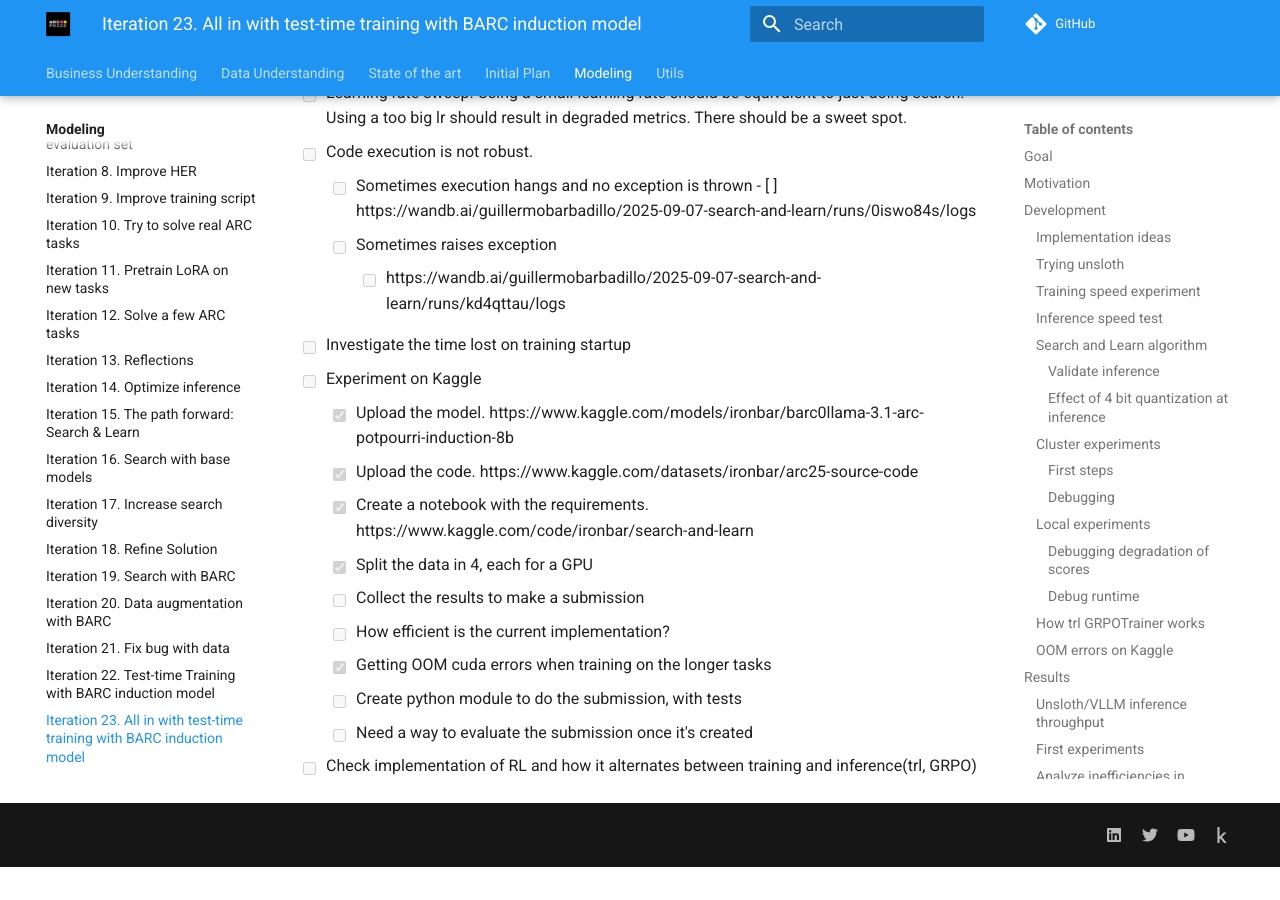
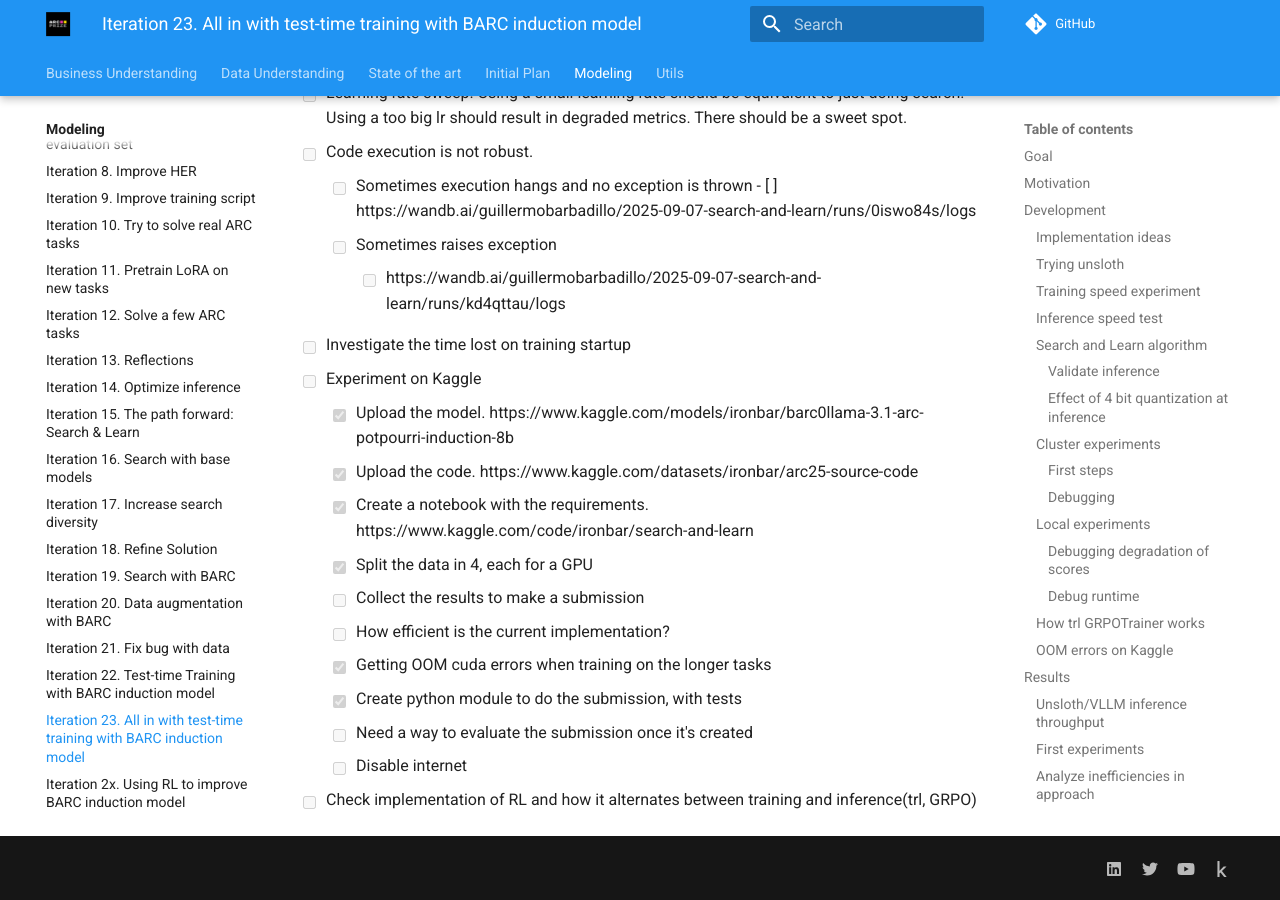
Before and after one commit to ironbar/arc25, an MkDocs documentation site: the page built from docs/modeling/Iteration_23_ttt_BARC_v2.md, in a window 1280 px wide and 900 px high, scrolled down 11585 px. Built offline with MkDocs 1.6.1 and Material for MkDocs 9.7.7, drawn with Linux system fonts in a browser that asks for light colours; comment, search, counter and statistics services are not loaded; before the commit the page ends 12452 px from its top, so only the background shows below that.

```diff
--- a/docs/modeling/Iteration_23_ttt_BARC_v2.md
+++ b/docs/modeling/Iteration_23_ttt_BARC_v2.md
@@ -495,6 +495,7 @@ Collecting flashinfer-python==0.2.5+cu124torch2.6`
   - [ ] Collect the results to make a submission
   - [ ] How efficient is the current implementation?
   - [x] Getting OOM cuda errors when training on the longer tasks
-  - [ ] Create python module to do the submission, with tests
+  - [x] Create python module to do the submission, with tests
   - [ ] Need a way to evaluate the submission once it's created
+  - [ ] Disable internet
 - [ ] Check implementation of RL and how it alternates between training and inference(trl, GRPO)
```
Also changed, not shown: 1 other file.
